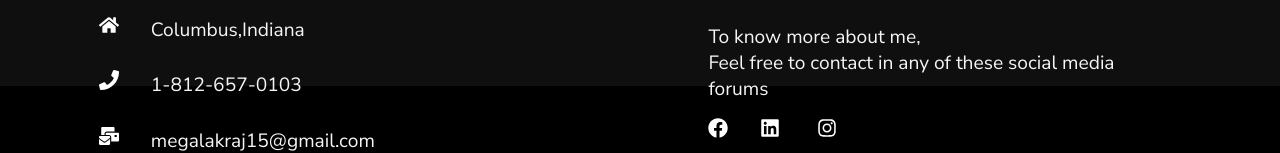
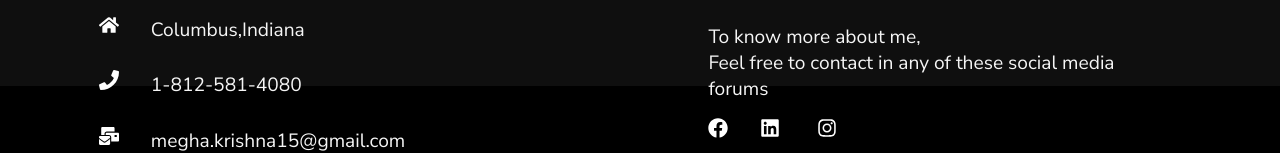
Before and after one commit to Megha015/portfolio, a React (Create React App) app: page / in a window 1280 px wide. Shown: the part 814-967 px from the top of the page. Built offline with nearby package versions, Linux system fonts and the light colour scheme.

Commit message:
aws badge addecd

```diff
--- a/src/components/Footer.js
+++ b/src/components/Footer.js
@@ -23,7 +23,7 @@ const Footer = () => {
 
           <div className="phone">
             <FaPhone size={20} style={{ color: "#fff", marginRight: "2rem" }} />
-            <p>1-812-657-0103</p>
+            <p>1-812-581-4080</p>
           </div>
 
           <div className="email">
@@ -31,7 +31,7 @@ const Footer = () => {
               size={20}
               style={{ color: "#fff", marginRight: "2rem" }}
             />
-            <p> megalakraj15@gmail.com</p>
+            <p> megha.krishna15@gmail.com</p>
           </div>
         </div>
 
```
